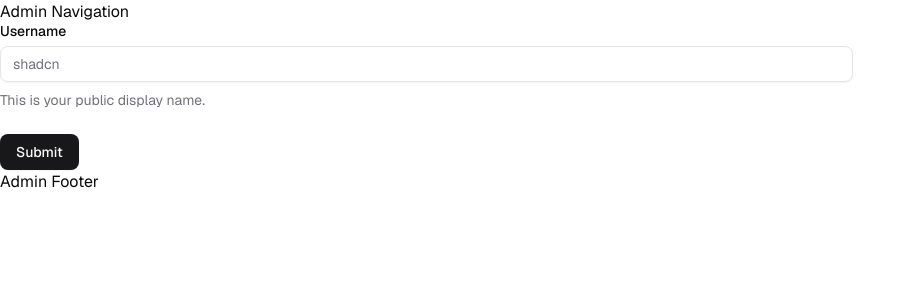
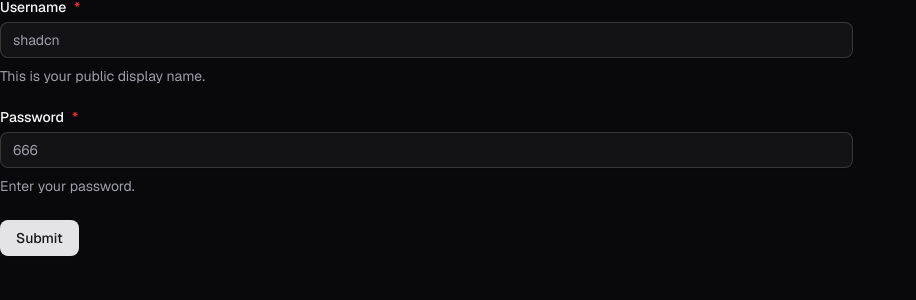
Before and after one commit to kikedose/untitled-portfolio, a Next.js app: page /admin in a window 1280 px wide. Shown: the top 300 px of the page, without its empty margins (0-916 px from the left). Built offline with nearby package versions, Linux system fonts and the light colour scheme.

Commit message:
feat: created /admin/dashboard route

```diff
--- a/src/app/(admin)/admin/layout.tsx
+++ b/src/app/(admin)/admin/dashboard/layout.tsx
@@ -1,4 +1,4 @@
-export default function AdminLayout({
+export default function DashboardLayout({
   children,
 }: Readonly<{ children: React.ReactNode }>) {
   return (
--- /dev/null
+++ b/src/app/(admin)/admin/dashboard/page.tsx
@@ -0,0 +1,8 @@
+export default function Dashboard() {
+  return (
+    <div>
+      <div>Yeet</div>
+      <div>Yeesh</div>
+    </div>
+  );
+}
--- a/src/app/(admin)/admin/page.tsx
+++ b/src/app/(admin)/admin/page.tsx
@@ -18,7 +18,10 @@ import {
 import { Input } from '~/components/ui/input';
 
 const FormSchema = z.object({
-  username: z.string().min(2, {
+  username: z.string().min(6, {
+    message: 'Username must be at least 2 characters.',
+  }),
+  password: z.string().min(9, {
     message: 'Username must be at least 2 characters.',
   }),
 });
@@ -28,6 +31,7 @@ export default function InputForm() {
     resolver: zodResolver(FormSchema),
     defaultValues: {
       username: '',
+      password: '',
     },
   });
 
@@ -44,7 +48,9 @@ export default function InputForm() {
           name="username"
           render={({ field }) => (
             <FormItem>
-              <FormLabel>Username</FormLabel>
+              <FormLabel>
+                Username<span className="text-red-500">*</span>
+              </FormLabel>
               <FormControl>
                 <Input placeholder="shadcn" {...field} />
               </FormControl>
@@ -55,6 +61,23 @@ export default function InputForm() {
             </FormItem>
           )}
         />
+
+        <FormField
+          control={form.control}
+          name="password"
+          render={({ field }) => (
+            <FormItem>
+              <FormLabel>
+                Password<span className="text-red-500">*</span>
+              </FormLabel>
+              <FormControl>
+                <Input placeholder="666" {...field} />
+              </FormControl>
+              <FormDescription>Enter your password.</FormDescription>
+              <FormMessage />
+            </FormItem>
+          )}
+        />
         <Button type="submit">Submit</Button>
       </form>
     </Form>
--- a/src/app/layout.tsx
+++ b/src/app/layout.tsx
@@ -1,14 +1,13 @@
 import { Toaster } from '~/components/ui/sonner';
 import '~/styles/globals.css';
 
-import { type Metadata } from 'next';
+// import { type Metadata } from 'next';
 import { Geist, Geist_Mono } from 'next/font/google';
 
-export const metadata: Metadata = {
-  title: 'Untitled Design Studio',
-  description: 'Web Portfolio',
-  icons: [{ rel: 'icon', url: '/favicon.ico' }],
-};
+// export const metadata: Metadata = {
+//   title: 'Untitled Design Studio',
+//   description: 'Web Portfolio',
+// };
 
 const geistSans = Geist({
   variable: '--font-geist-sans',
@@ -24,7 +23,10 @@ export default function RootLayout({
   children,
 }: Readonly<{ children: React.ReactNode }>) {
   return (
-    <html lang="en" className={`${geistSans.variable} ${geistMono.variable}`}>
+    <html
+      lang="en"
+      className={`${geistSans.variable} ${geistMono.variable} dark`}
+    >
       <body className={`mx-auto max-w-[94rem] antialiased`}>
         {children}
         <Toaster />
```
